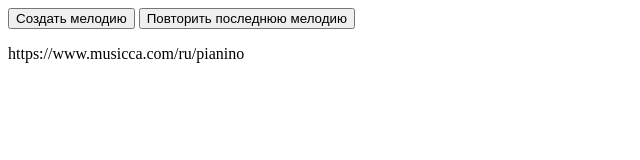
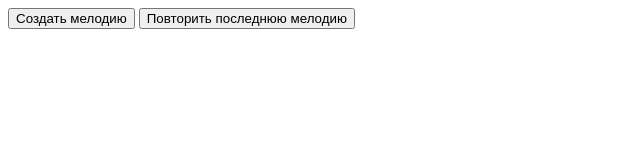
Before and after one commit to VanillaTank/melody, a plain HTML site: page index.html in a window 1280 px wide. Shown: the whole page, without its empty margins (0-640 px from the left). Drawn offline with Linux system fonts and the light colour scheme.

Commit message:
h_hide link

```diff
--- a/index.html
+++ b/index.html
@@ -13,8 +13,6 @@
 
     <button class="btn-create">Создать мелодию</button>
     <button class="btn-restart">Повторить последнюю мелодию</button>
-
-<p>https://www.musicca.com/ru/pianino</p>
 
     <audio id="C" src="./sounds/40.mp3"></audio>
     <audio id="Cs" src="./sounds/41.mp3"></audio>
--- a/js/main.js
+++ b/js/main.js
@@ -6,6 +6,8 @@ btnRestart.addEventListener('click', () =>{restartMelody(createdMelody)} );
 
 const createdMelody= [];
 
+
+//https://www.musicca.com/ru/pianino
 const Notes = [
   $('#C'),
   // $('#Cs'),
```
